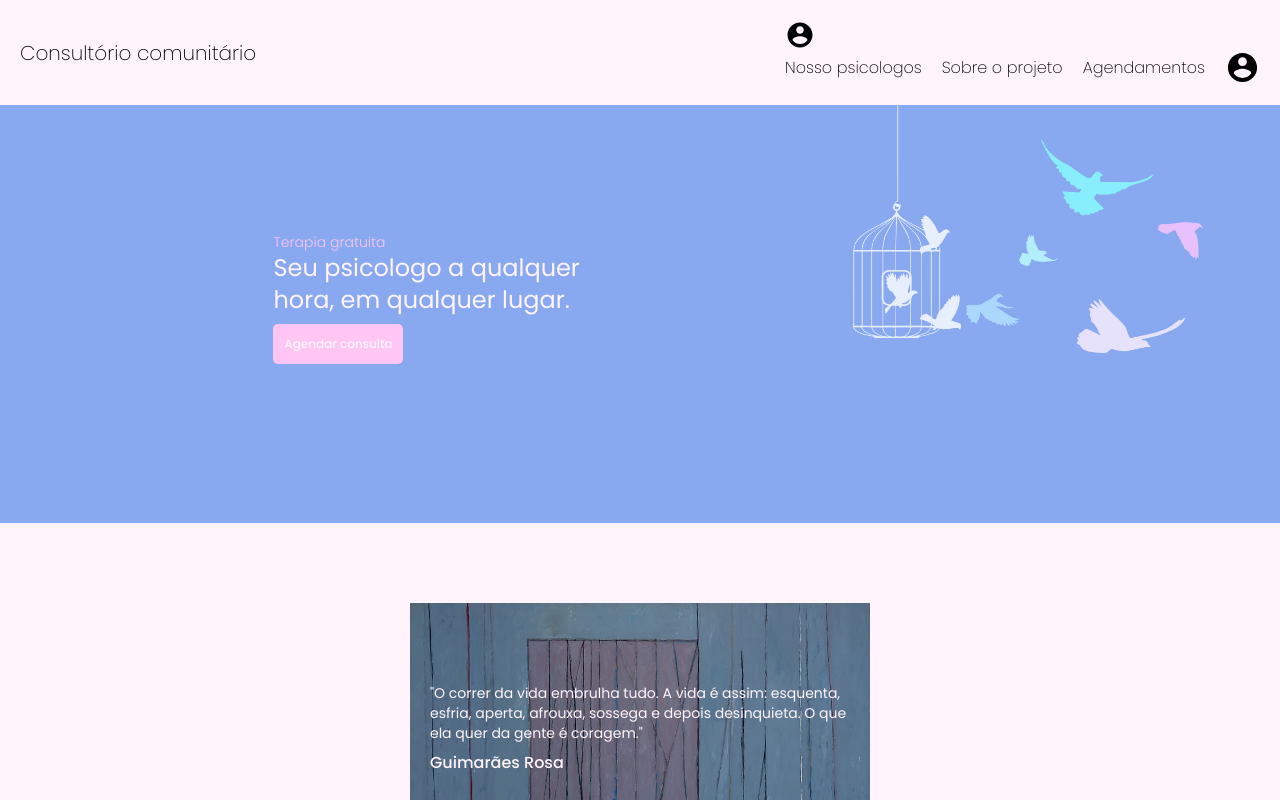
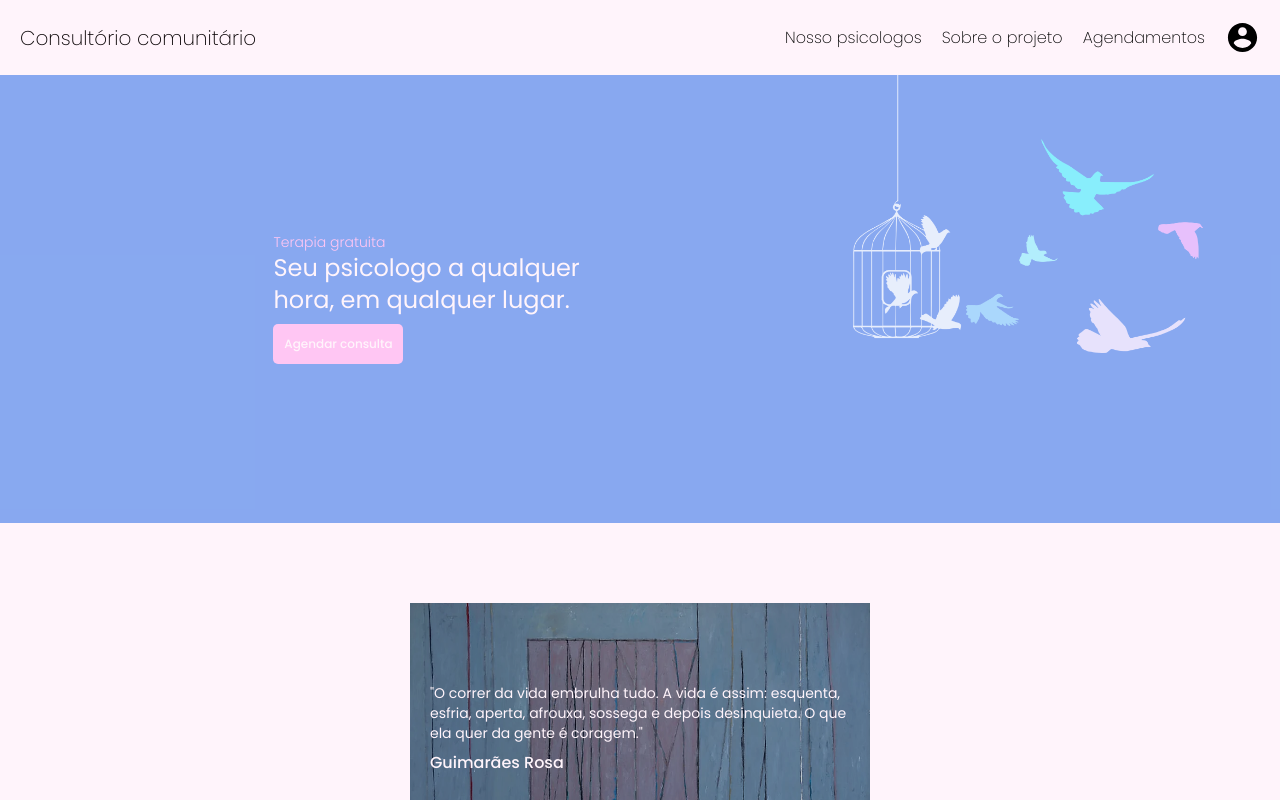
Before and after one commit to RonaldoFidelis/PE-Frontend, a React (Vite) app: page / in a window 1280 px wide. Shown: the top 800 px of the page. Built offline with nearby package versions, Linux system fonts and the light colour scheme.

Commit message:
Fix: Button in login show with display middle

```diff
--- a/src/components/Navbar.jsx
+++ b/src/components/Navbar.jsx
@@ -33,7 +33,7 @@ function Navbar() {
       {/* Logica para checar se o menuMobile está aberto ou não */}
       <nav className={menuOpen ? "menu-open" : ""}>
         <div className="flex gap-3">
-          <Link to="/login">
+          <Link to="/login" className="md:hidden">
             <img src={perfil} className="w-[30px]" />
           </Link>
           <button onClick={handleMobile} className="text-base font-medium flex p-1 gap-2 items-center md:hidden">
```
